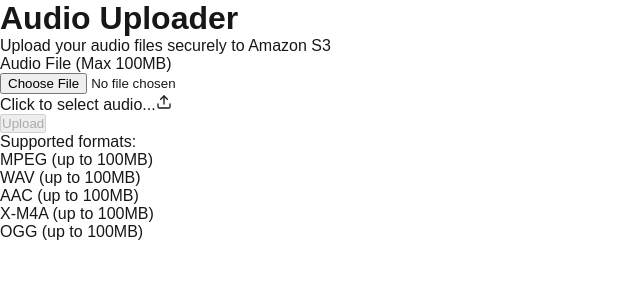
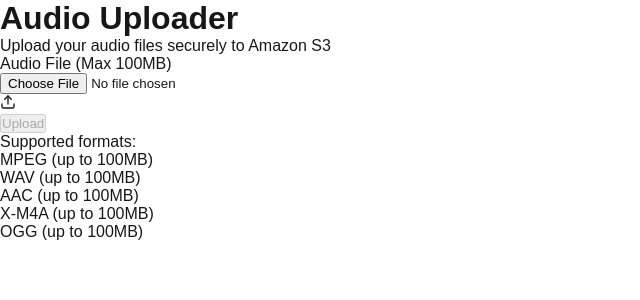
Before and after one commit to fullstacknyc/s3-audio-uploader, a Next.js app: page / in a window 1280 px wide. Shown: the top 300 px of the page, without its empty margins (0-640 px from the left). Built offline with nearby package versions, Linux system fonts and the light colour scheme.

Commit message:
getting rid of repetition in text

```diff
--- a/app/components/AudioUploader.tsx
+++ b/app/components/AudioUploader.tsx
@@ -54,13 +54,24 @@
       <div className="space-y-2">
         <label className="block text-sm font-medium text-gray-700">Audio File (Max 100MB)</label>
         <div className="flex items-center gap-4">
-          <label className="flex-1 cursor-pointer">
-            <input type="file" accept={FORMATS.join(',')} onChange={handleFileChange} className="hidden" />
-            <div className="flex items-center justify-between px-4 py-3 border-2 border-dashed border-gray-300 rounded-lg hover:border-blue-500 transition-colors">
-              <span className="truncate max-w-xs">{file?.name || 'Click to select audio...'}</span>
+          <div className="flex-1 relative">
+            <input
+              type="file"
+              accept={FORMATS.join(',')}
+              onChange={handleFileChange}
+              className="absolute inset-0 w-full h-full opacity-0 cursor-pointer"
+              id="audio-upload"
+            />
+            <div className="flex items-center justify-end px-4 py-3 border-2 border-dashed border-gray-300 rounded-lg hover:border-blue-500 transition-colors">
+              {file && (
+                <span className="truncate max-w-xs mr-auto">
+                  {file.name}
+                </span>
+              )}
               <FiUpload className="text-gray-500 text-lg" />
             </div>
-          </label>
+          </div>
+
           <button
             onClick={handleUpload}
             disabled={!file || status === 'uploading'}
```
